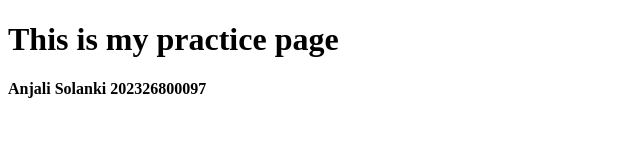
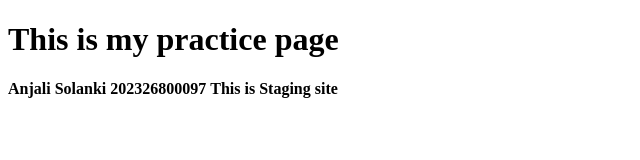
Before and after one commit to Anjali141614/anjisolanki, a plain HTML site: page index.html in a window 1280 px wide. Shown: the whole page, without its empty margins (0-640 px from the left). Drawn offline with Linux system fonts and the light colour scheme.

Commit message:
Staging Update

```diff
--- a/index.html
+++ b/index.html
@@ -9,6 +9,7 @@
     <h1>This is my practice page</h1>
     <b>Anjali Solanki</b>
     <b>202326800097</b>
+    <b>This is Staging site</b>
 
 </body>
 </html>
```
